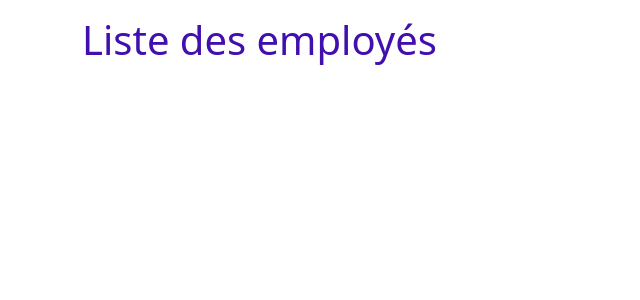
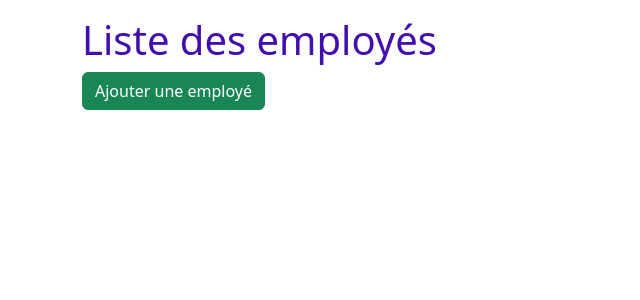
Before and after one commit to cem-sucu/sfEntrepriseDemo, a Symfony app: template templates/employe/index.html.twig in a window 1280 px wide. Shown: the part 96-396 px from the top of the page, without its empty margins (0-640 px from the left). Run offline with Twig, Linux system fonts and the light colour scheme; the template is opened without the code that fills it, so the values that code supplies are empty; some libraries are stand-ins or nearby versions.

Commit message:
edition form

```diff
--- a/templates/employe/index.html.twig
+++ b/templates/employe/index.html.twig
@@ -5,7 +5,10 @@
 {% block body %}
     <h1>Liste des employés</h1>
 
+    <a href="{{ path('new_employe')}}" class="btn btn-success">Ajouter une employé</a> <br>
+
     {% for employe in employes %}
-        <a href="{{ path('show_employe', {'id':employe.id})}}">{{ employe }}</a> ({{ employe.entreprise.raisonSociale }})<br>
+        <a href="{{ path('show_employe', {'id':employe.id})}}">{{ employe }}</a> ({{ employe.entreprise.raisonSociale }})
+        <a class="btn btn-warning" href="{{ path('edit_employe', {'id': employe.id}) }}">Edit</a> <br>
     {% endfor %}
 {% endblock %}
--- a/templates/entreprise/index.html.twig
+++ b/templates/entreprise/index.html.twig
@@ -4,7 +4,10 @@
 
 {% block body %}
     <h1>Listes des entreprises</h1>
+
+    <a href="{{ path('new_entreprise')}}" class="btn btn-success">Ajouter une entreprise</a> <br>
     {% for entreprise in entreprises %}
-        <a href="{{ path('show_entreprise', {'id' : entreprise.id}) }}">{{ entreprise }}</a><br>
+        <a href="{{ path('show_entreprise', {'id': entreprise.id}) }}">{{ entreprise }}</a>
+        <a class="btn btn-warning" href="{{ path('edit_entreprise', {'id': entreprise.id}) }}">Edit</a> <br>
     {% endfor %}
 {% endblock %}
--- a/templates/entreprise/new.html.twig
+++ b/templates/entreprise/new.html.twig
@@ -3,7 +3,12 @@
 {% block title %}Ajouter une entreprise{% endblock %}
 
 {% block body %}
+
+{% if edit %}
+    <h1>Editer une entreprise</h1>
+{% else %}
     <h1>Ajouter une entreprise</h1>
+{% endif %}
 
     {# {{ form(formAddEntreprise) }} #}
     {{ form_start(formAddEntreprise) }}
```
Also changed, not shown: src/Controller/EmployeController.php (+6 -2 lines), src/Controller/EntrepriseController.php (+10 -3 lines).
